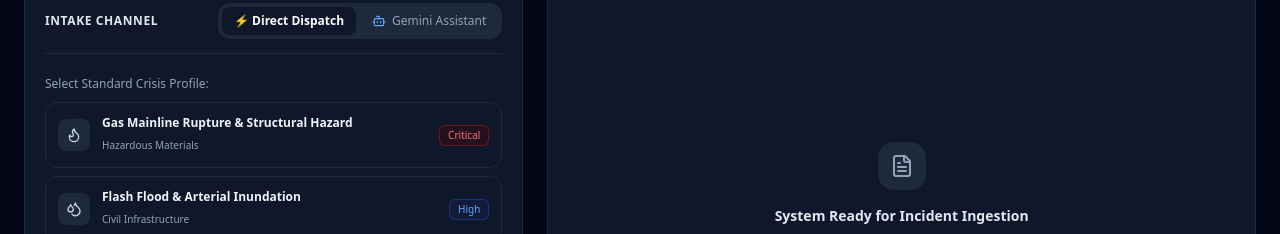
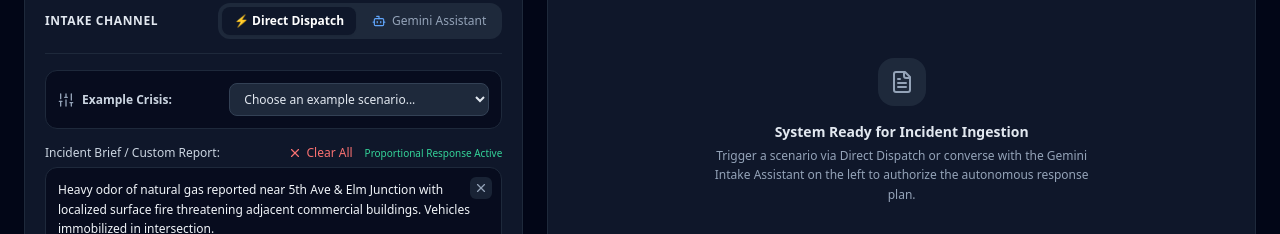
Before and after one commit to ajayshetty143/Triple_ai, a Next.js app: page / in a window 1280 px wide. Shown: the part 566-800 px from the top of the page. Built offline with nearby package versions, Linux system fonts and the light colour scheme.

Commit message:
feat: Add Clear All button and convert 3 examples into a sleek dropdown

```diff
--- a/pages/index.js
+++ b/pages/index.js
@@ -28,6 +28,7 @@ import {
   Sun,
   Moon,
   Building2,
+  X,
   Layers,
   MapPin,
   CheckCircle,
@@ -512,50 +513,75 @@ export default function Dashboard() {
             {/* MODE 1: Direct Dispatch */}
             {inputMode === 'quick' && (
               <div className="space-y-4">
-                <div className="space-y-2">
-                  <span className="text-xs font-medium text-slate-600 dark:text-slate-400">
-                    Select Standard Crisis Profile:
+                {/* Compact Dropdown Selector for Example Scenarios */}
+                <div className="p-3 rounded-xl bg-slate-50 dark:bg-slate-950/60 border border-slate-200 dark:border-slate-800 flex items-center justify-between gap-3">
+                  <div className="flex items-center gap-2">
+                    <Sliders className="w-4 h-4 text-slate-500 dark:text-slate-400 shrink-0" />
+                    <span className="text-xs font-semibold text-slate-700 dark:text-slate-300">
+                      Example Crisis:
                     </span>
-                  <div className="grid grid-cols-1 gap-2">
+                  </div>
+                  <select
+                    id="scenarioSelect"
+                    onChange={(e) => {
+                      const idx = parseInt(e.target.value, 10);
+                      if (!isNaN(idx) && PRESET_SCENARIOS[idx]) {
+                        selectScenario(PRESET_SCENARIOS[idx]);
+                      }
+                    }}
+                    defaultValue=""
+                    className="flex-1 max-w-[260px] text-xs rounded-lg px-2.5 py-1.5 bg-white dark:bg-slate-800 border border-slate-200 dark:border-slate-700 text-slate-800 dark:text-slate-200 focus:outline-none focus:ring-2 focus:ring-slate-400 dark:focus:ring-blue-500 font-medium cursor-pointer truncate"
+                  >
+                    <option value="" disabled>Choose an example scenario...</option>
                     {PRESET_SCENARIOS.map((sc, i) => (
-                      <button
-                        key={i}
-                        type="button"
-                        onClick={() => selectScenario(sc)}
-                        className="text-left p-3 rounded-xl border border-slate-200 dark:border-slate-800 hover:border-slate-400 dark:hover:border-slate-600 hover:bg-slate-50 dark:hover:bg-slate-800/50 transition flex items-center justify-between group bg-white dark:bg-slate-900 shadow-xs"
-                      >
-                        <div className="flex items-center gap-3">
-                          <div className="p-2 rounded-lg bg-slate-100 dark:bg-slate-800 text-slate-700 dark:text-slate-300 group-hover:bg-slate-900 group-hover:text-white dark:group-hover:bg-blue-600 transition">
-                            <sc.icon className="w-4 h-4" />
-                          </div>
-                          <div>
-                            <p className="text-xs font-semibold text-slate-900 dark:text-slate-100">{sc.title}</p>
-                            <span className="text-[10px] text-slate-500 dark:text-slate-400">{sc.category}</span>
-                          </div>
-                        </div>
-                        <span className={`text-[10px] font-medium px-2 py-0.5 rounded-md border ${sc.badgeColor}`}>
-                          {sc.severity}
-                        </span>
-                      </button>
+                      <option key={i} value={i}>
+                        {sc.title} ({sc.severity})
+                      </option>
                     ))}
-                  </div>
+                  </select>
                 </div>
 
+                {/* Input Textarea with ALL CLEAR button */}
                 <div>
                   <div className="flex items-center justify-between mb-1.5">
                     <label htmlFor="incidentText" className="text-xs font-medium text-slate-700 dark:text-slate-300">
                       Incident Brief / Custom Report:
                     </label>
+                    <div className="flex items-center gap-3">
+                      {incidentText && (
+                        <button
+                          type="button"
+                          onClick={() => setIncidentText('')}
+                          className="text-xs font-medium text-red-600 dark:text-red-400 hover:text-red-700 dark:hover:text-red-300 flex items-center gap-1 transition"
+                          title="Clear all text"
+                        >
+                          <X className="w-3.5 h-3.5" />
+                          <span>Clear All</span>
+                        </button>
+                      )}
                       <span className="text-[10px] text-emerald-700 dark:text-emerald-400 font-medium">Proportional Response Active</span>
                     </div>
+                  </div>
+                  <div className="relative">
                     <textarea
                       id="incidentText"
-                    rows={3}
+                      rows={4}
                       value={incidentText}
                       onChange={(e) => setIncidentText(e.target.value)}
                       placeholder="Enter incident description (e.g., 'a person fell down on road by bike skid' or 'substation fire')..."
                       className="w-full text-xs rounded-xl p-3 bg-slate-50 dark:bg-slate-950/60 border border-slate-200 dark:border-slate-800 text-slate-900 dark:text-slate-100 placeholder-slate-400 focus:outline-none focus:ring-2 focus:ring-slate-400 dark:focus:ring-blue-500/40 transition resize-none leading-relaxed"
                     />
+                    {incidentText && (
+                      <button
+                        type="button"
+                        onClick={() => setIncidentText('')}
+                        className="absolute top-2.5 right-2.5 p-1 rounded-md text-slate-400 hover:text-slate-700 dark:hover:text-slate-200 bg-white/80 dark:bg-slate-800/80 hover:bg-slate-200 dark:hover:bg-slate-700 transition"
+                        title="Clear text"
+                      >
+                        <X className="w-3.5 h-3.5" />
+                      </button>
+                    )}
+                  </div>
                 </div>
 
                 <button
@@ -705,7 +731,8 @@ export default function Dashboard() {
         {/* ==================================================== */}
         <section className="lg:col-span-7 flex flex-col gap-4">
 
-          <div className="flex items-center gap-1.5 border-b border-slate-200 dark:border-slate-800 pb-2 overflow-x-auto text-xs font-medium">
+          <div className="flex items-center justify-between border-b border-slate-200 dark:border-slate-800 pb-2 gap-2">
+            <div className="flex items-center gap-1.5 overflow-x-auto text-xs font-medium">
               <button
                 onClick={() => setActiveTab('commander')}
                 className={`px-4 py-2 rounded-xl transition font-semibold ${
@@ -746,6 +773,19 @@ export default function Dashboard() {
               >
                 API Audit Log
               </button>
+            </div>
+
+            {result && (
+              <button
+                type="button"
+                onClick={() => { setResult(null); setActiveStep(0); }}
+                className="text-xs text-slate-500 hover:text-red-600 dark:hover:text-red-400 flex items-center gap-1 px-2.5 py-1.5 rounded-lg border border-slate-200 dark:border-slate-800 hover:bg-red-50 dark:hover:bg-red-950/30 transition shrink-0 font-medium"
+                title="Clear current results"
+              >
+                <RefreshCw className="w-3 h-3" />
+                <span>Clear Results</span>
+              </button>
+            )}
           </div>
 
           {error && (
```
Lines whose indentation alone changed are shown as unchanged.
